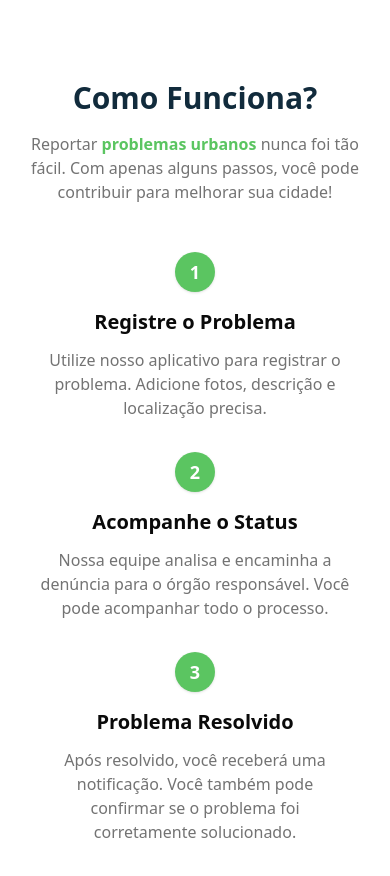
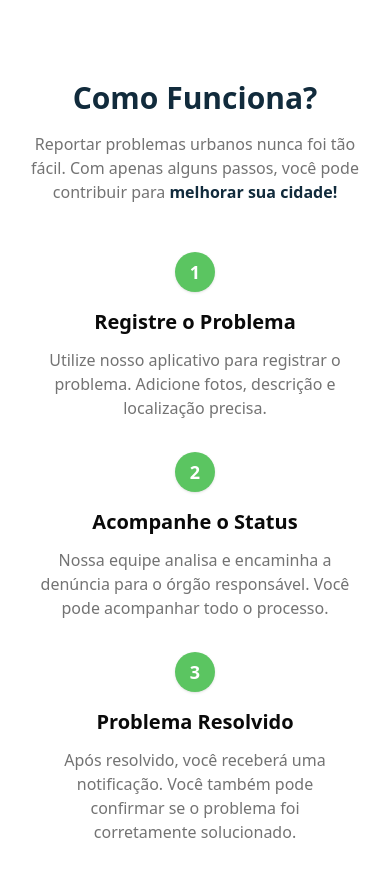
Before and after one commit to rafaelromwno/cidade-integra-frontend, a React (Vite) app in the folder frontend/: page / in a window 390 px wide. Shown: the part 3560-4436 px from the top of the page. Built offline with nearby package versions, Linux system fonts and the light colour scheme; no server answers.

Commit message:
fix: correção de acessibilidade textual [desktop e mobile]

```diff
--- a/frontend/src/components/home/HowItWorksSection.jsx
+++ b/frontend/src/components/home/HowItWorksSection.jsx
@@ -12,8 +12,8 @@ const HowItWorksSection = () => {
           <h2 className="text-3xl font-bold text-azul mb-4">Como Funciona?</h2>
 
           <p className="text-muted-foreground max-w-2xl mx-auto">
-            Reportar <span className="text-verde font-bold">problemas urbanos</span> nunca foi tão fácil. Com apenas alguns passos,
-            você pode contribuir para melhorar sua cidade!
+            Reportar problemas urbanos nunca foi tão fácil. Com apenas alguns passos,
+            você pode contribuir para <span className="text-azul font-bold">melhorar sua cidade!</span>
           </p>
 
         </div>
```
